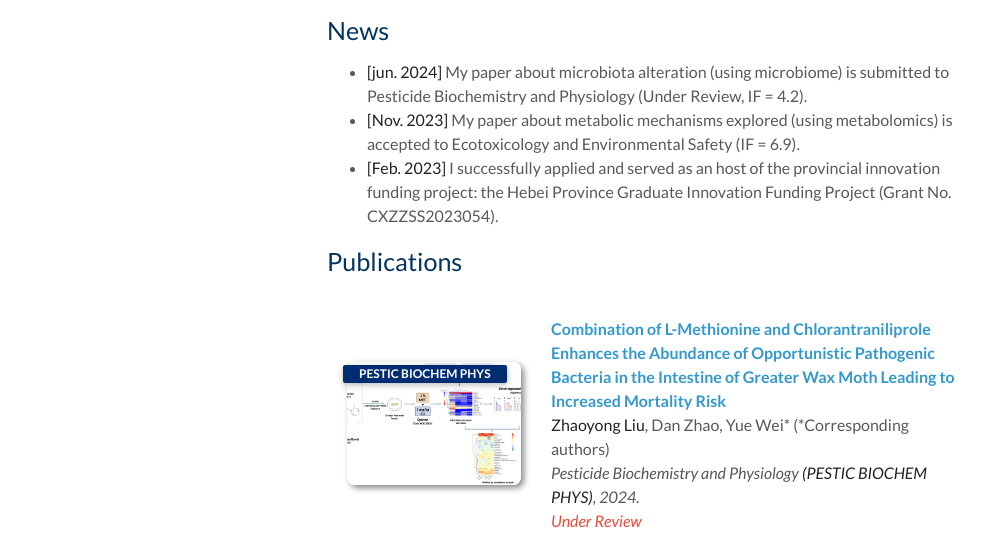
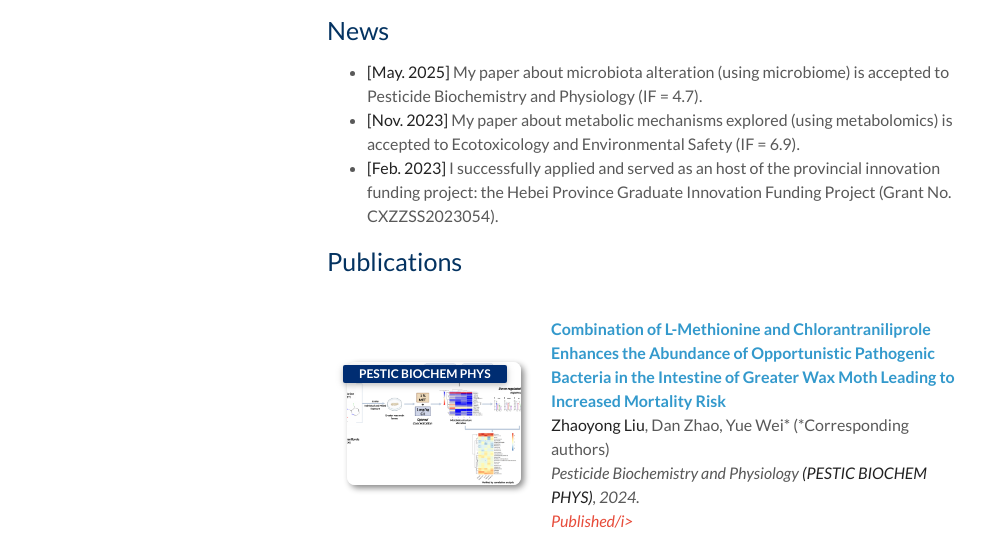
Before and after one commit to john4real-swap/john4real-swap.github.io, a plain HTML site: page index.html in a window 1280 px wide. Shown: the part 414-952 px from the top of the page, without its empty margins (143-1129 px from the left). Drawn offline with Linux system fonts and the light colour scheme; a script that the page names is missing; a web font is replaced by a local one.

Commit message:
Update index.html

```diff
--- a/index.html
+++ b/index.html
@@ -1,7 +1,7 @@
 <!DOCTYPE html>
 <!-- saved from url=(0027)https://manandey.github.io/ -->
 <html lang="en-US"><head><meta http-equiv="Content-Type" content="text/html; charset=UTF-8">
-    <title>Zhaoyong Liu | Hebei Agricultural University</title>
+    <title>Zhaoyong Liu | Chinese Academy of Agricultural Sciences/Hebei Agricultural University</title>
 
 
     <meta http-equiv="X-UA-Compatible" content="IE=edge">
@@ -87,7 +87,7 @@
 <h2 id="news">News</h2>
 
 <ul>
-  <li><strong>[jun. 2024]</strong> My paper about microbiota alteration (using microbiome) is submitted to Pesticide Biochemistry and Physiology (Under Review, IF = 4.2).</li>
+  <li><strong>[May. 2025]</strong> My paper about microbiota alteration (using microbiome) is accepted to Pesticide Biochemistry and Physiology (IF = 4.7).</li>
   <li><strong>[Nov. 2023]</strong> My paper about metabolic mechanisms explored (using metabolomics) is accepted to Ecotoxicology and Environmental Safety (IF = 6.9).</li>
   <li><strong>[Feb. 2023]</strong> I successfully applied and served as an host of the provincial innovation funding project: the Hebei Province Graduate Innovation Funding Project (Grant No. CXZZSS2023054).</li>
 </ul>
@@ -129,7 +129,7 @@
         <a href="https://class-il.mpi-inf.mpg.de/mnemonics/" class="btn btn-sm z-depth-0" role="button" target="_blank" style="font-size:12px;">BibTex</a>-->
 
 
-        <strong> <i style="color:#e74d3c">Under Review</i></strong>
+        <strong> <i style="color:#e74d3c">Published/i></strong>
 
 
       </div>
```
